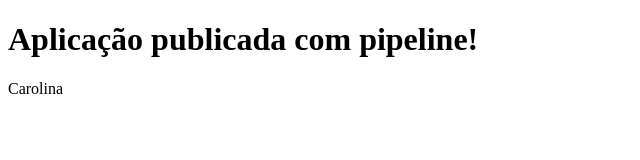
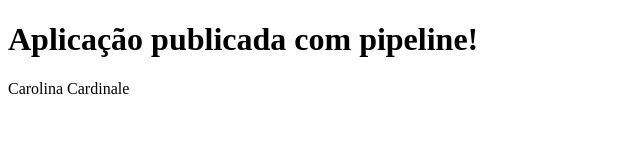
Before and after one commit to carolinacardinale/meu-site, a plain HTML site: page site/index.html in a window 1280 px wide. Shown: the full height of the page, 0-640 px from the left. Drawn offline with Linux system fonts and the light colour scheme.

Commit message:
Atualiza conteúdo do site

```diff
--- a/site/index.html
+++ b/site/index.html
@@ -6,6 +6,6 @@
 </head>
 <body>
     <h1>Aplicação publicada com pipeline!</h1>
-    <p> Carolina </p>
+    <p> Carolina Cardinale</p>
 </body>
 </html>
```
